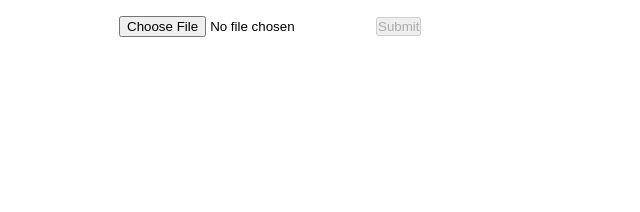
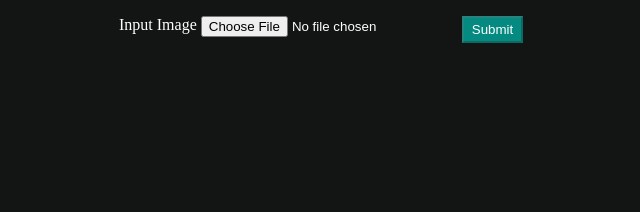
Before and after one commit to M3L6H/ascii-converter, a plain HTML site: page src/index.html in a window 1280 px wide. Shown: the whole page, without its empty margins (175-815 px from the left). Drawn offline with Linux system fonts and the light colour scheme.

Commit message:
feat: improve page styling

```diff
--- a/src/index.html
+++ b/src/index.html
@@ -14,7 +14,10 @@
   <body>
     <main>
       <form id="image-form">
-        <input type="file" id="image-input" accept="image/*">
+        <div class="form-input">
+          <label for="image-input">Input Image</label>
+          <input type="file" id="image-input" accept="image/*">
+        </div>
         <button type="submit" disabled class="submit">Submit</button>
       </form>
     </main>
--- a/src/index.js
+++ b/src/index.js
@@ -16,6 +16,7 @@ function handleFormSubmit(e) {
 
   ctx.drawImage(image, 0, 0);
   image = null;
+  imageInputElt.value = undefined;
 }
 
 function handleImageChange(e) {
--- a/src/styles.css
+++ b/src/styles.css
@@ -5,8 +5,42 @@
   box-sizing: border-box;
 }
 
+body {
+  background-color: #131515;
+  color: white;
+}
+
 main {
   max-width: 724px;
   margin: auto;
   padding: 1rem;
 }
+
+form {
+  display: flex;
+  flex-direction: vertical;
+  align-items: stretch;
+  justify-content: flex-start;
+  gap: 8px;
+}
+
+.form-input {
+  display: flex;
+  justify-content: space-between;
+  gap: 4px;
+}
+
+.form-input > * {
+  flex: 1 1 auto;
+}
+
+.form-input > label {
+  flex: 0 0 auto;
+}
+
+.submit {
+  background-color: #048A81;
+  color: white;
+  padding: 4px 8px;
+  text-align: center;
+}
```
